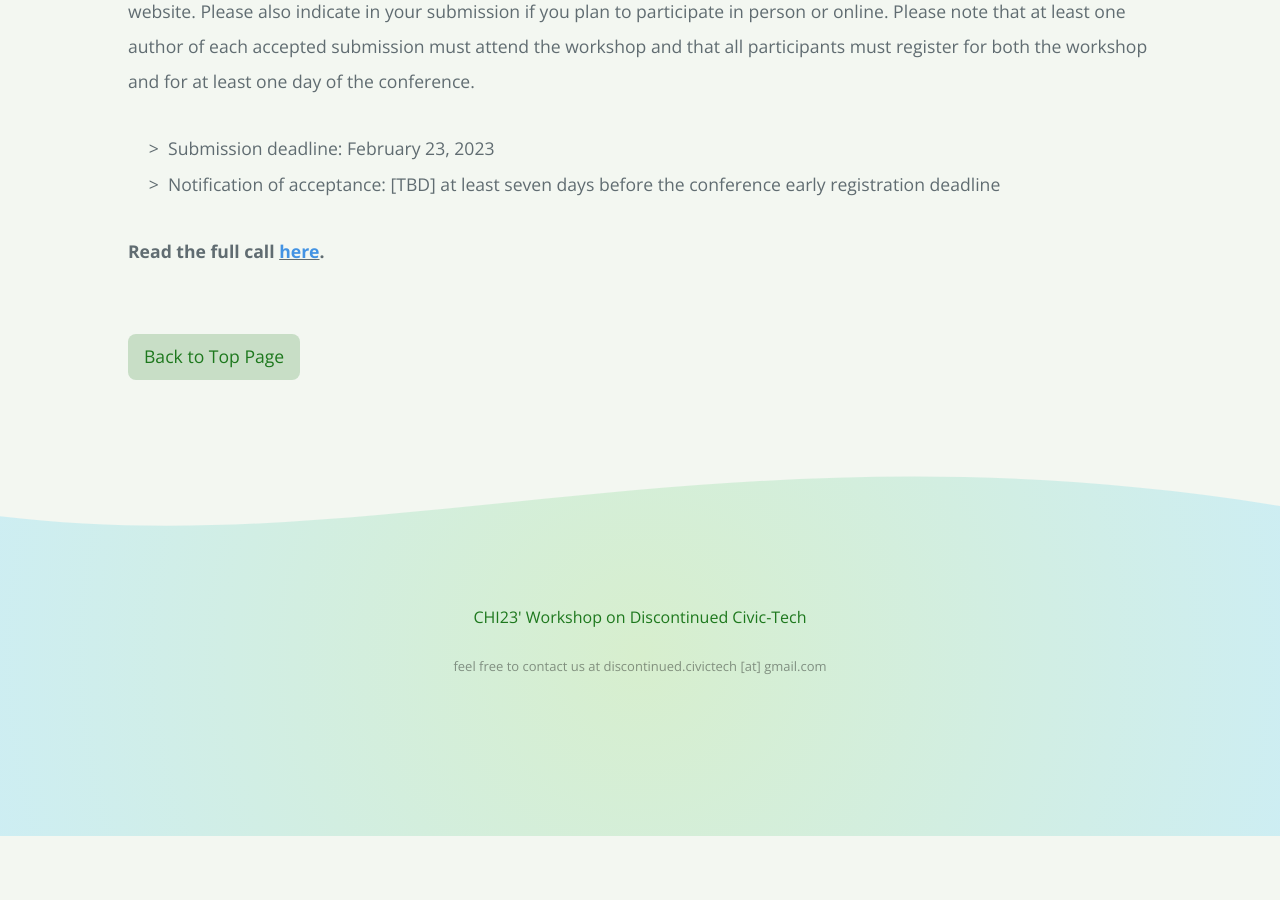
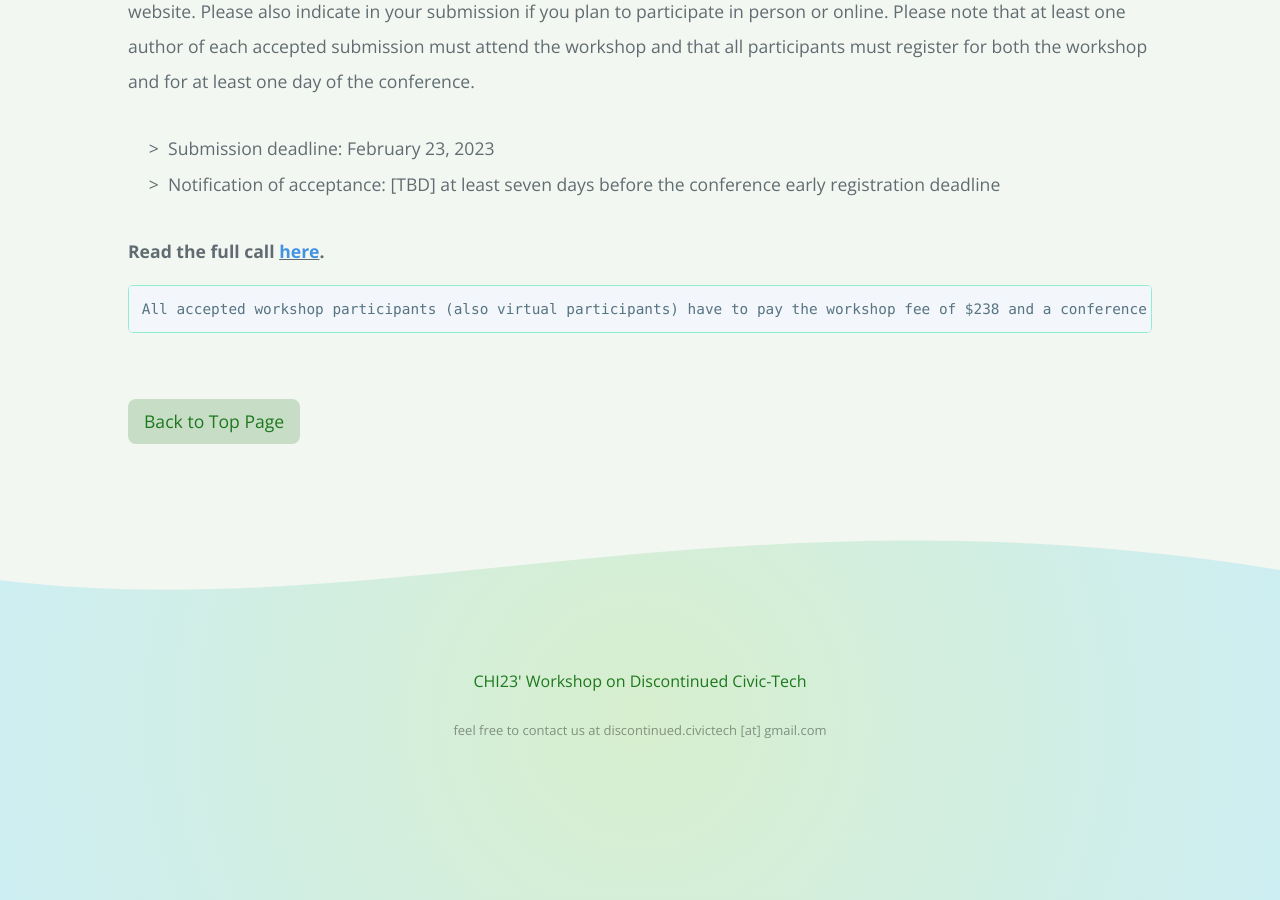
Before and after one commit to discontinued-civictech/discontinued-civictech.github.io, a Jekyll site: the page built from call.md, in a window 1280 px wide and 900 px high, scrolled down 2978 px. Built offline with Jekyll 4.4.1, drawn with Linux system fonts in a browser that asks for light colours; our own code applies the rules of GitHub Pages for plain Markdown files; before the commit the page ends 3814 px from its top, so only the background shows below that.

Commit message:
updated the call.

````diff
--- a/call.md
+++ b/call.md
@@ -10,7 +10,7 @@ layout: default
 |:-------------------------------------------------------------|:---------------|
 | **Call for Participation** | ~~December 15, 2022~~ |
 | **Submission Deadline** | February 23, 2023 |
-| **Notification of acceptance** | TBD |
+| **Notification of acceptance** | March 1, 2023 |
 | **Workshop day** | April 28, 2023 |
 
 
@@ -45,4 +45,8 @@ Please include in your submission if you would like or would not like to have yo
 
 #### <strong>Read the full call <u><a href="files/Preprint_Hamm_Shibuya_Pargman_etal_Failed_yet_successful.pdf">here</a></u><strong>.
 
+```
+All accepted workshop participants (also virtual participants) have to pay the workshop fee of $238 and a conference ticket (one day ticket only for the workshop day or a full conference ticket). Please check the CHI'23 registration pages to find out about the pricing (https://chi2023.acm.org/for-attendees/). Please note that early bird rates end on March 13, 2023
+```
+
 <a href = "./" class="btn-to-top">Back to Top Page</a>
````
